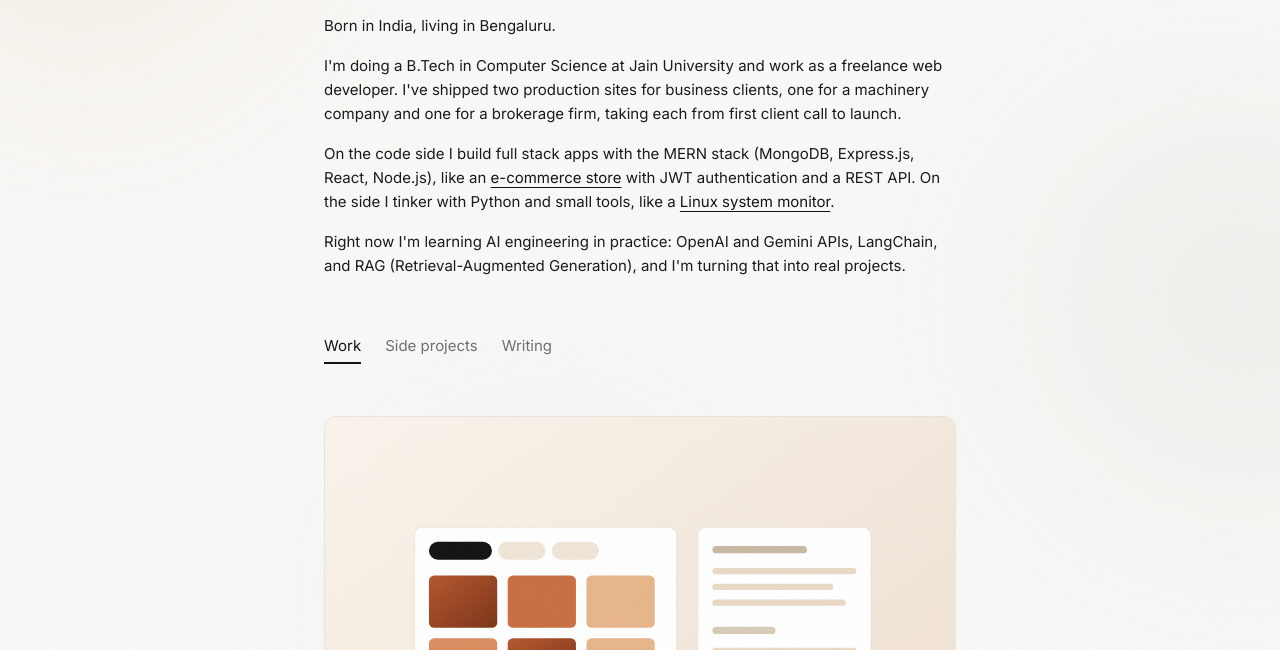
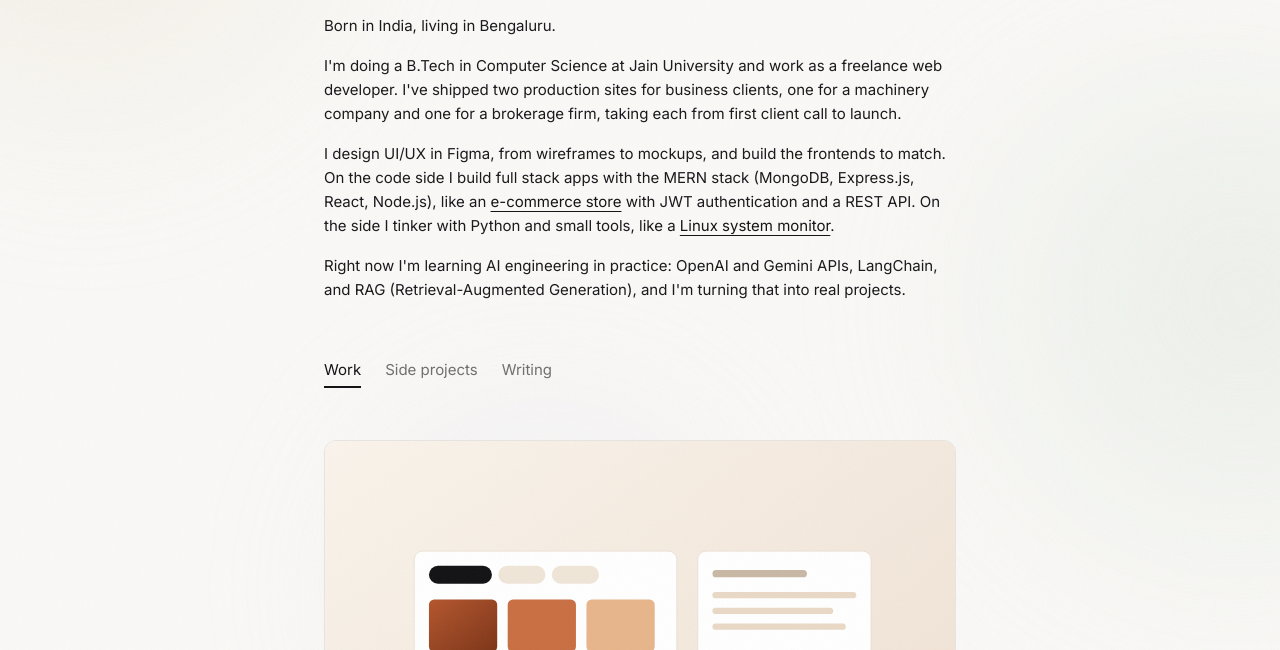
Before and after one commit to yunidhmeena/portfolio, a website built with Vite: page index.html in a window 1280 px wide. Shown: the part 150-800 px from the top of the page. Built offline with nearby package versions, Linux system fonts and the light colour scheme.

Commit message:
Add UI/UX + Figma to intro and refresh resume PDF

```diff
--- a/index.html
+++ b/index.html
@@ -39,7 +39,7 @@
     <section class="intro">
       <p>Born in India, living in Bengaluru.</p>
       <p>I'm doing a B.Tech in Computer Science at Jain University and work as a freelance web developer. I've shipped two production sites for business clients, one for a machinery company and one for a brokerage firm, taking each from first client call to launch.</p>
-      <p>On the code side I build full stack apps with the MERN stack (MongoDB, Express.js, React, Node.js), like an <a class="strong" href="https://github.com/yunidhmeena/E-commerce" target="_blank" rel="noopener noreferrer">e-commerce store</a> with JWT authentication and a REST API. On the side I tinker with Python and small tools, like a <a class="strong" href="https://github.com/yunidhmeena/system_monitoring" target="_blank" rel="noopener noreferrer">Linux system monitor</a>.</p>
+      <p>I design UI/UX in Figma, from wireframes to mockups, and build the frontends to match. On the code side I build full stack apps with the MERN stack (MongoDB, Express.js, React, Node.js), like an <a class="strong" href="https://github.com/yunidhmeena/E-commerce" target="_blank" rel="noopener noreferrer">e-commerce store</a> with JWT authentication and a REST API. On the side I tinker with Python and small tools, like a <a class="strong" href="https://github.com/yunidhmeena/system_monitoring" target="_blank" rel="noopener noreferrer">Linux system monitor</a>.</p>
       <p>Right now I'm learning AI engineering in practice: OpenAI and Gemini APIs, LangChain, and RAG (Retrieval-Augmented Generation), and I'm turning that into real projects.</p>
     </section>
   </div>
```
Also changed, not shown: 1 other file.
